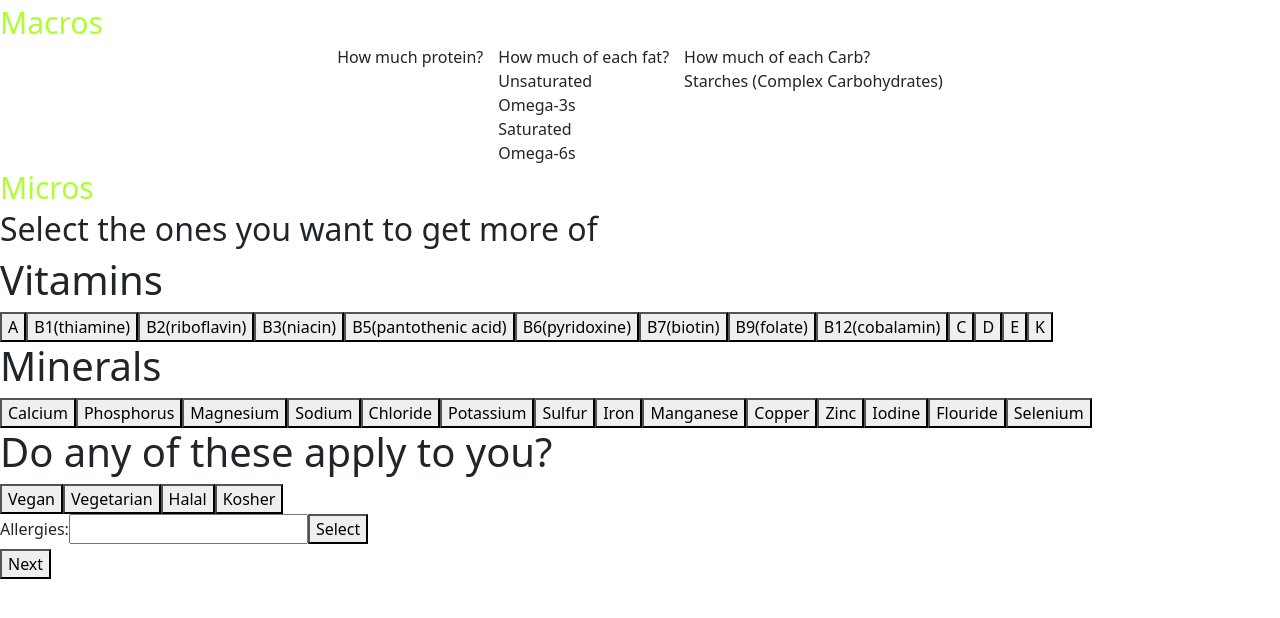
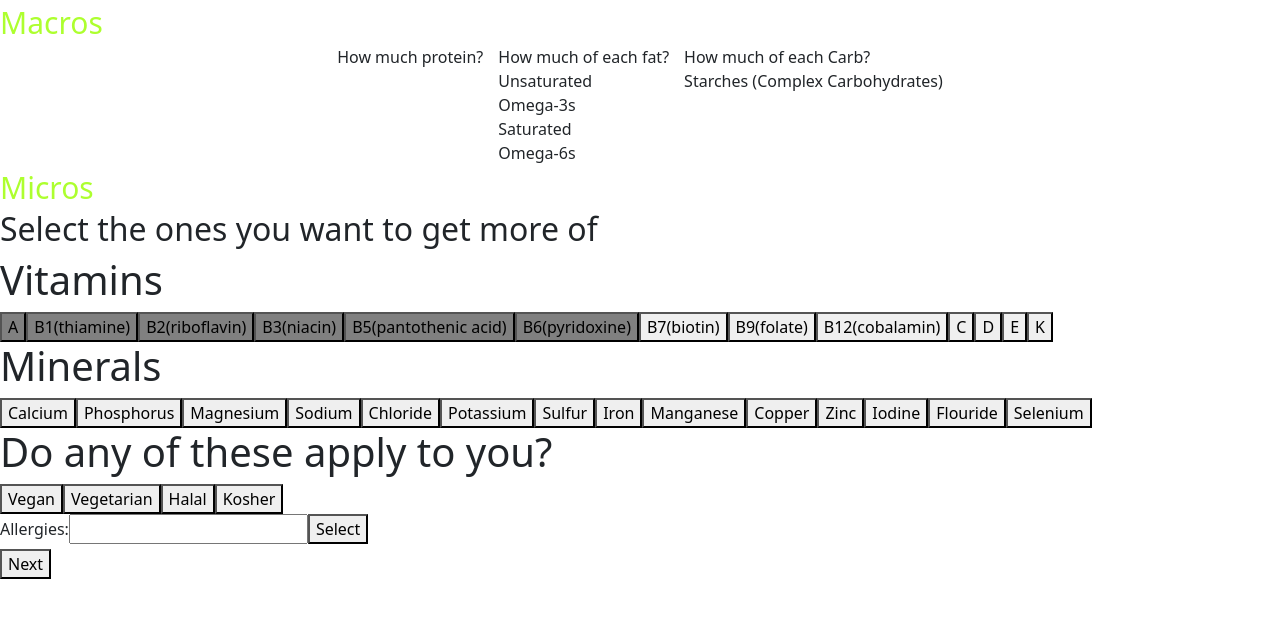
Before and after one commit to myuksel123/NutriNawlij, a React (Create React App) app in the folder client/: page /questions in a window 1280 px wide. Shown: the top 618 px of the page. Built offline with nearby package versions, Linux system fonts and the light colour scheme.

Commit message:
Some functionality for buttons added

```diff
--- a/client/src/pages/Questions.jsx
+++ b/client/src/pages/Questions.jsx
@@ -1,16 +1,39 @@
+import { render } from "react-dom";
+import React, { useState } from 'react'
 function App(){
-    let vitaminA=false;
-    function buttonClicked() {
-        console.log('this happened');
-        vitaminA= !vitaminA;
-        const vitA = document.getElementById('VitaminA');
-        if(vitaminA){
-        vitA.style.background = 'red';
-        }
-        else{
-            vitA.style.background='gray';
-        }
-        }
+    const [vitA,setVitA] = useState(false);
+    const [vitAColor,setVitAColor] = useState('gray');
+
+    const [vitB1,setVitB1] = useState(false);
+    const [vitB1Color,setVitB1Color] = useState('gray');
+
+    const [vitB2,setVitB2] = useState(false);
+    const [vitB2Color,setVitB2Color] = useState('gray');
+
+    const [vitB3,setVitB3] = useState(false);
+    const [vitB3Color,setVitB3Color] = useState('gray');
+
+    const [vitB5,setVitB5] = useState(false);
+    const [vitB5Color,setVitB5Color] = useState('gray');
+
+    const [vitB6,setVitB6] = useState(false);
+    const [vitB6Color,setVitB6Color] = useState('gray');
+
+    const [vitB7,setVitB7] = useState(false);
+    const [vitB7Color,setVitB7Color] = useState('gray');
+
+    const [vitB8,setVitB8] = useState(false);
+    const [vitB8Color,setVitB8Color] = useState('gray');
+
+    const [vitB9,setVitB9] = useState(false);
+    const [vitB9Color,setVitB9Color] = useState('gray');
+
+    const [vitB10,setVitB10] = useState(false);
+    const [vitB10Color,setVitB10Color] = useState('gray');
+
+    const [vitB11,setVitB11] = useState(false);
+    const [vitB11Color,setVitB11Color] = useState('gray');
+
     return(
         <div>
             <div id = "macros">
@@ -56,19 +79,56 @@ function App(){
         <div className = "choice">
             <div className ="section">
             <h1>Vitamins</h1>
-            <button onClick = {buttonClicked}id = "VitaminA">A</button>
-            <button>B1(thiamine)</button>
-            <button>B2(riboflavin)</button>
-            <button>B3(niacin)</button>
-            <button>B5(pantothenic acid)</button>
-            <button>B6(pyridoxine)</button>
-            <button>B7(biotin)</button>
-            <button>B9(folate)</button>
-            <button>B12(cobalamin)</button>
-            <button>C</button>
-            <button>D</button>
-            <button>E</button>
-            <button>K</button>
+
+            <button onClick={() => {
+        const bool = !vitA;
+        setVitA(bool);
+          bool ? setVitAColor("red")  : setVitAColor("gray");
+        }}
+         style={{ backgroundColor: vitAColor }}>A</button>
+
+            <button onClick ={() => {
+        const bool = !vitB1;
+        setVitB1(!vitB1);
+          bool ? setVitB1Color("red")  : setVitB1Color("gray");
+        }}
+         style={{ backgroundColor: vitB1Color }} >B1(thiamine)</button>
+
+            <button  onClick ={() => {
+        const bool = !vitB2;
+        setVitB2(!vitB2);
+          bool ? setVitB2Color("red")  : setVitB2Color("gray");
+        }}
+         style={{ backgroundColor: vitB2Color }}>B2(riboflavin)</button>
+
+            <button  onClick ={() => {
+        const bool = !vitB3;
+        setVitB3(!vitB3);
+        bool ? setVitB3Color("red")  : setVitB3Color("gray");
+        console.log(vitB3);
+        }}
+         style={{ backgroundColor: vitB3Color }}>B3(niacin)</button>
+
+            <button  onClick ={() => {
+        const bool = !vitB5;
+            setVitB5(!vitB5);
+          bool ? setVitB5Color("red")  : setVitB5Color("gray");
+        }}
+         style={{ backgroundColor: vitB5Color }}>B5(pantothenic acid)</button>
+
+            <button onClick ={() => {
+        const bool = !vitB6;
+            setVitB6(!vitB6);
+          bool ? setVitB6Color("red")  : setVitB6Color("gray");
+        }}
+         style={{ backgroundColor: vitB6Color }}>B6(pyridoxine)</button>
+            <button >B7(biotin)</button>
+            <button  >B9(folate)</button>
+            <button >B12(cobalamin)</button>
+            <button >C</button>
+            <button >D</button>
+            <button >E</button>
+            <button >K</button>
             </div>
             <div class ="section">
             <h1>Minerals</h1>
```
